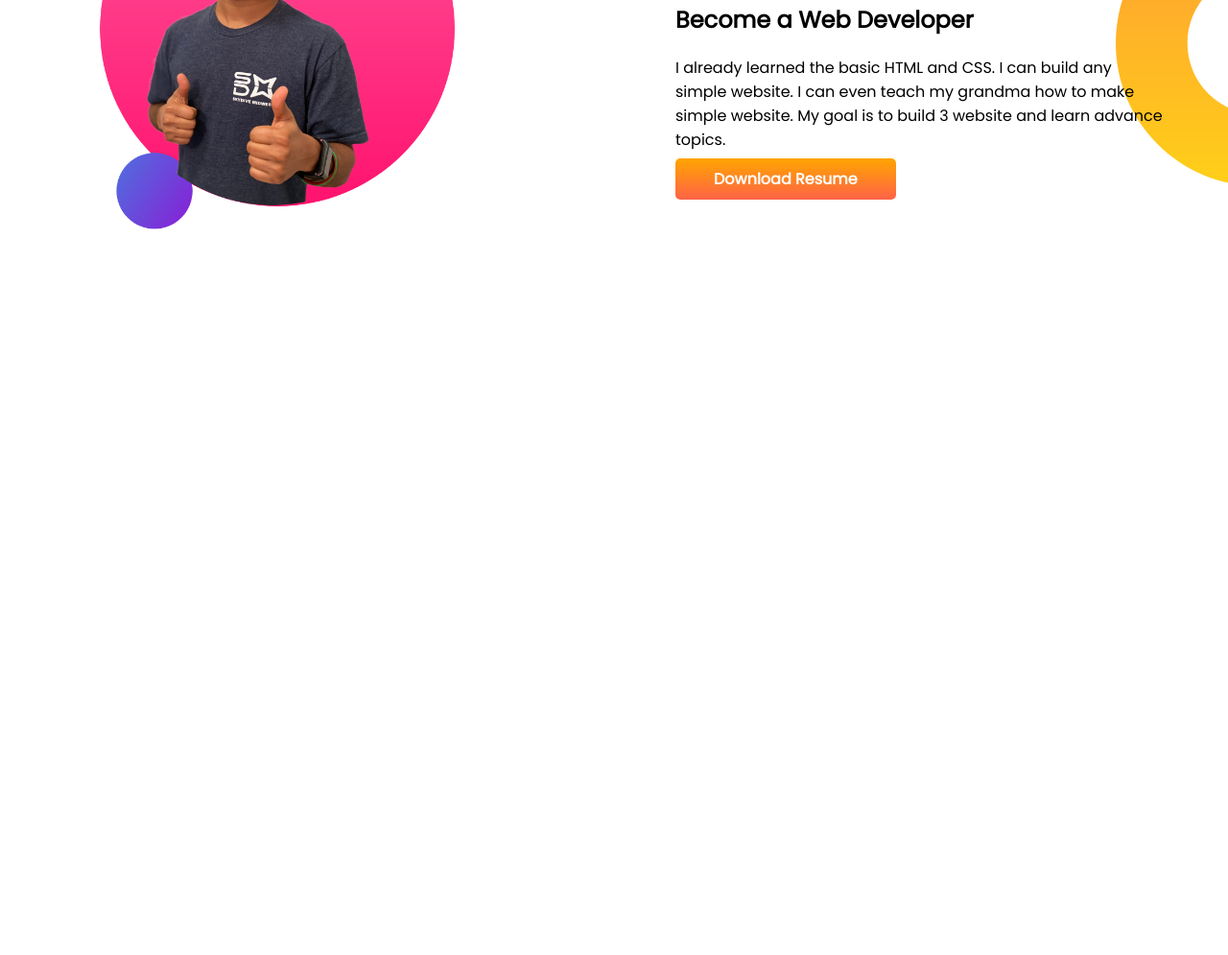
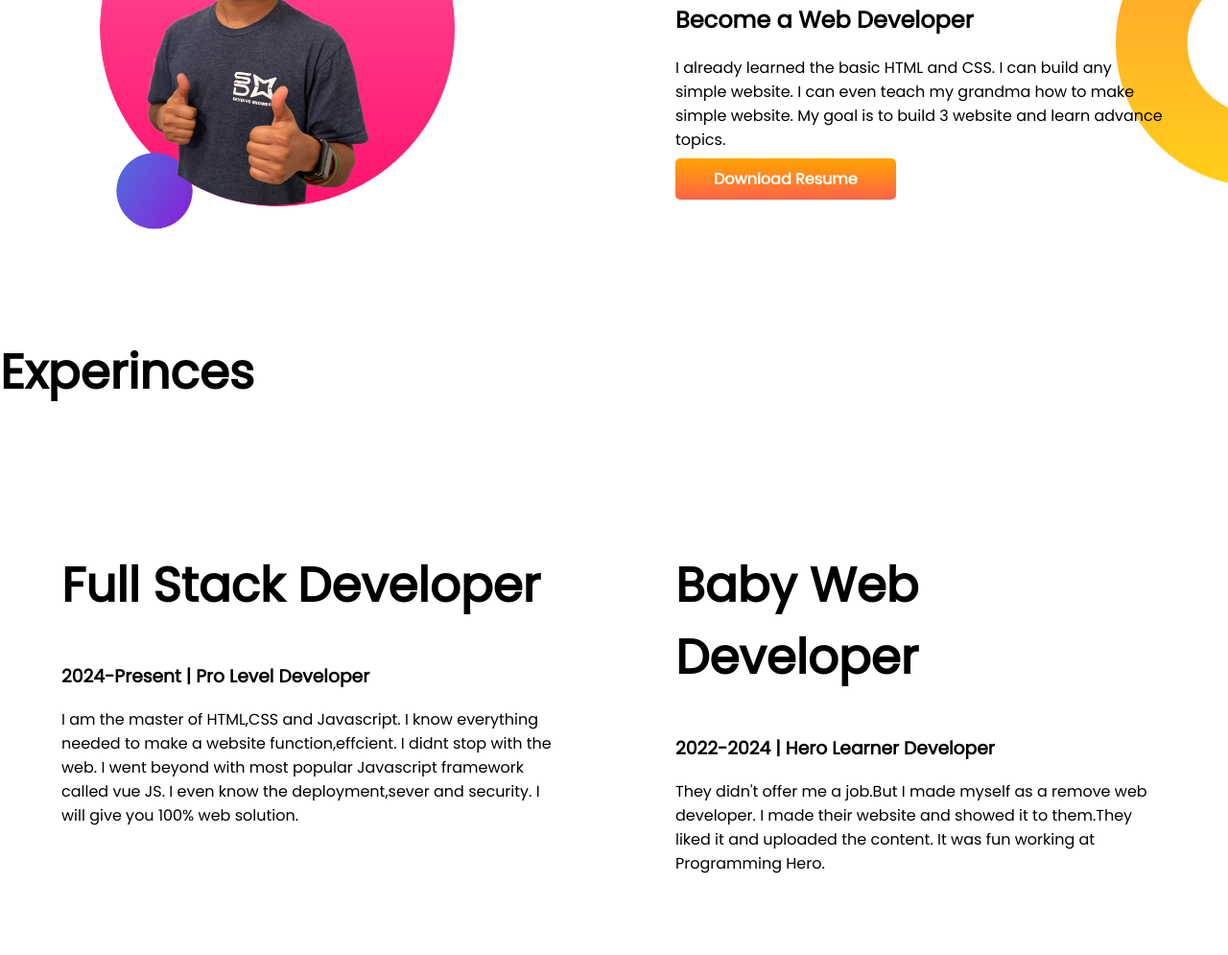
Before and after one commit to Tanim-Bin-Aziz/dev-p, a plain HTML site: page index.html in a window 1280 px wide. Shown: the part 810-1805 px from the top of the page at 96% size. Before the commit the page ends 1120 px from the top, so only its background shows below. Drawn offline with Linux system fonts and the light colour scheme.

Commit message:
new change

```diff
--- a/index.html
+++ b/index.html
@@ -14,7 +14,7 @@
 </head>
 
 <body>
-    <section class="top-banner">
+    <section class="top-banner flexible-container">
         <div class="half-width">
             <h1>Welcome To</h1>
             <h1><span class="peter-color"> Peter Parker</span> World </h1>
@@ -31,7 +31,7 @@
             <img src="images/jhankar.png" alt="">
         </div>
     </section>
-    <section class="dream-big">
+    <section class="dream-big flexible-container">
         <div class="half-width">
             <img src="images/jhankar2.png" alt="">
         </div>
@@ -47,7 +47,31 @@
         </div>
 
     </section>
+    <section class="exp-area">
+        <h1>Experinces</h1>
+        <div class="flexible-container">
+            <div class="half-width">
+                <h1>Full Stack Developer</h1>
+                <h3>2024-Present | Pro Level Developer</h3>
+                <p>
+                    I am the master of HTML,CSS and Javascript. I know everything needed to make a website
+                    function,effcient. I didnt stop with the web. I went beyond with most popular Javascript framework
+                    called vue JS. I even know the deployment,sever and security. I will give you 100% web solution.
+                </p>
+            </div>
+            <div class="half-width">
+                <h1>Baby Web Developer</h1>
+                <h3>
+                    2022-2024 | Hero Learner Developer</h3>
+                <p>
+                    They didn't offer me a job.But I made myself as a remove web developer. I made their website and
+                    showed
+                    it to them.They liked it and uploaded the content. It was fun working at Programming Hero.
+                </p>
+            </div>
+        </div>
 
+    </section>
 </body>
 
 </html>
--- a/style.css
+++ b/style.css
@@ -11,9 +11,9 @@ h1 {
     color: orange;
 }
 
-section {
+.flexible-container {
     display: flex;
-    margin: 100px;
+    margin-bottom: 100px;
 }
 
 .half-width {
```
